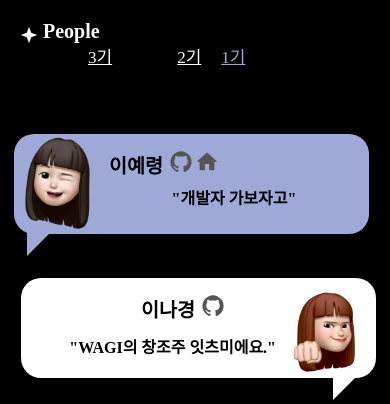
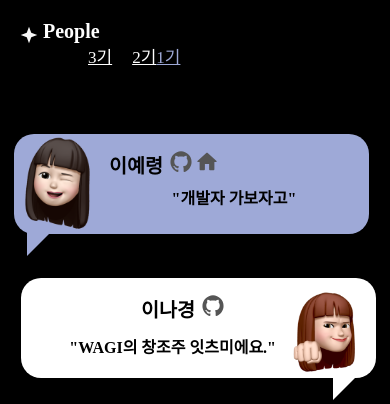
Before and after one commit to sswuWAGI/homepage, a Django app: page /people_1/ in a window 390 px wide. Shown: the part 79-483 px from the top of the page. Run offline with Django 4.2, Linux system fonts and the light colour scheme; parts of the project's set-up code (start-up, migrations or seed data) failed here and were passed over; some web fonts are replaced.

Commit message:
피플 3기 수정4

```diff
--- a/static/css/people.css
+++ b/static/css/people.css
@@ -40,9 +40,10 @@
     }
     .seoson2{
         display: inline;
-        float: inline-start;
-        margin-left: 45px;
-        margin-right: 20px;
+        float: left;
+        /* float: inline-start; */
+        /* margin-left: 45px;
+        margin-right: 20px;    */
     }
     .seoson3{
         display: inline;
--- a/static/js/people_3.js
+++ b/static/js/people_3.js
@@ -27,7 +27,7 @@ document.addEventListener('DOMContentLoaded', function() {
     //모바일일때 js
     if (window.matchMedia('(max-width: 450px)').matches){
       const container = document.querySelector('.center');
-      let visibleBubbles = 2;
+      let visibleBubbles = 1;
 
       function createBubble(person, isLeft) {
       const bubble = document.createElement('div');
@@ -99,7 +99,7 @@ document.addEventListener('DOMContentLoaded', function() {
     //pc 일때 js
     else  {
         const container = document.querySelector('.center');
-        let visibleBubbles = 2;
+        let visibleBubbles = 1;
 
         function createBubble(person, isLeft) {
         const bubble = document.createElement('div');
```
